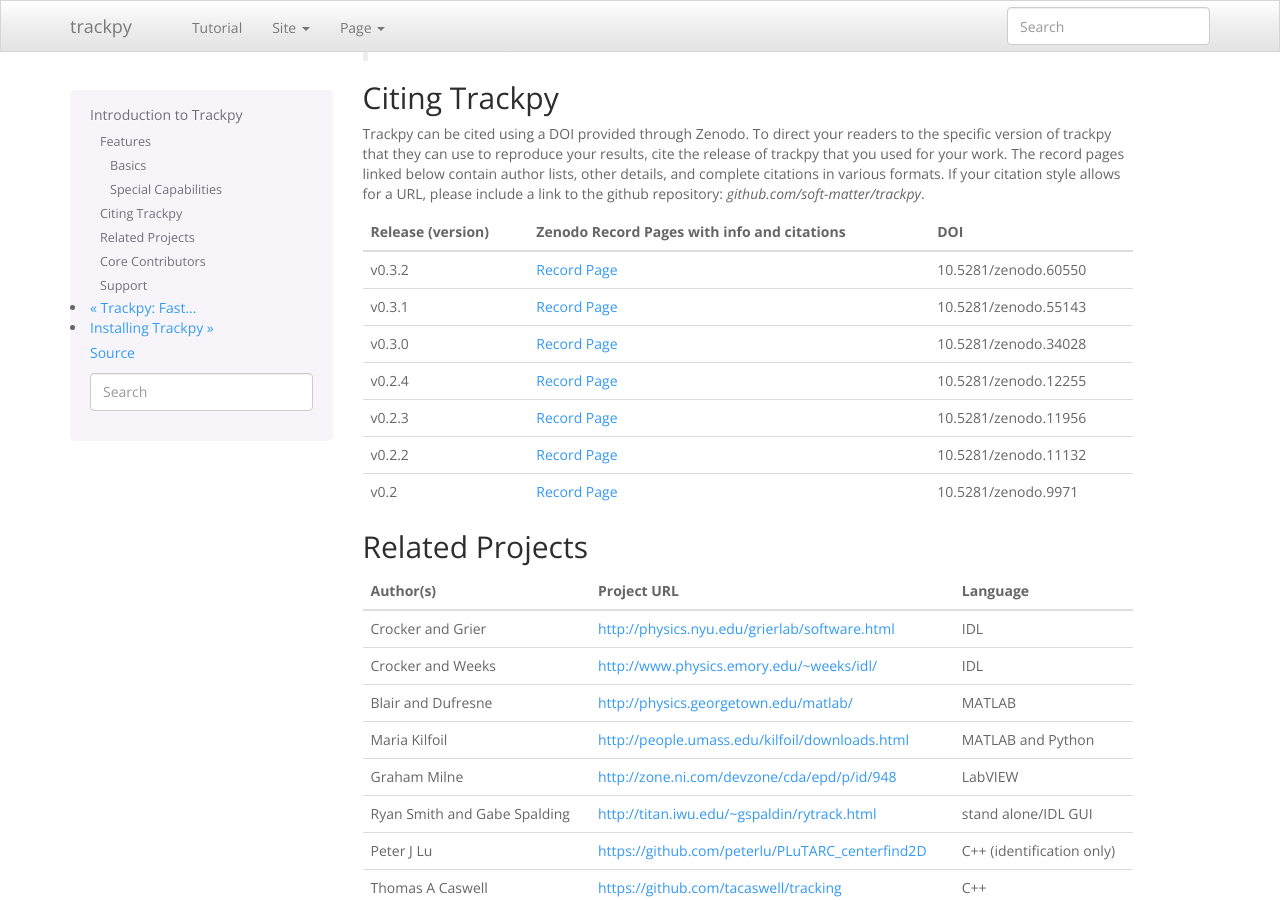
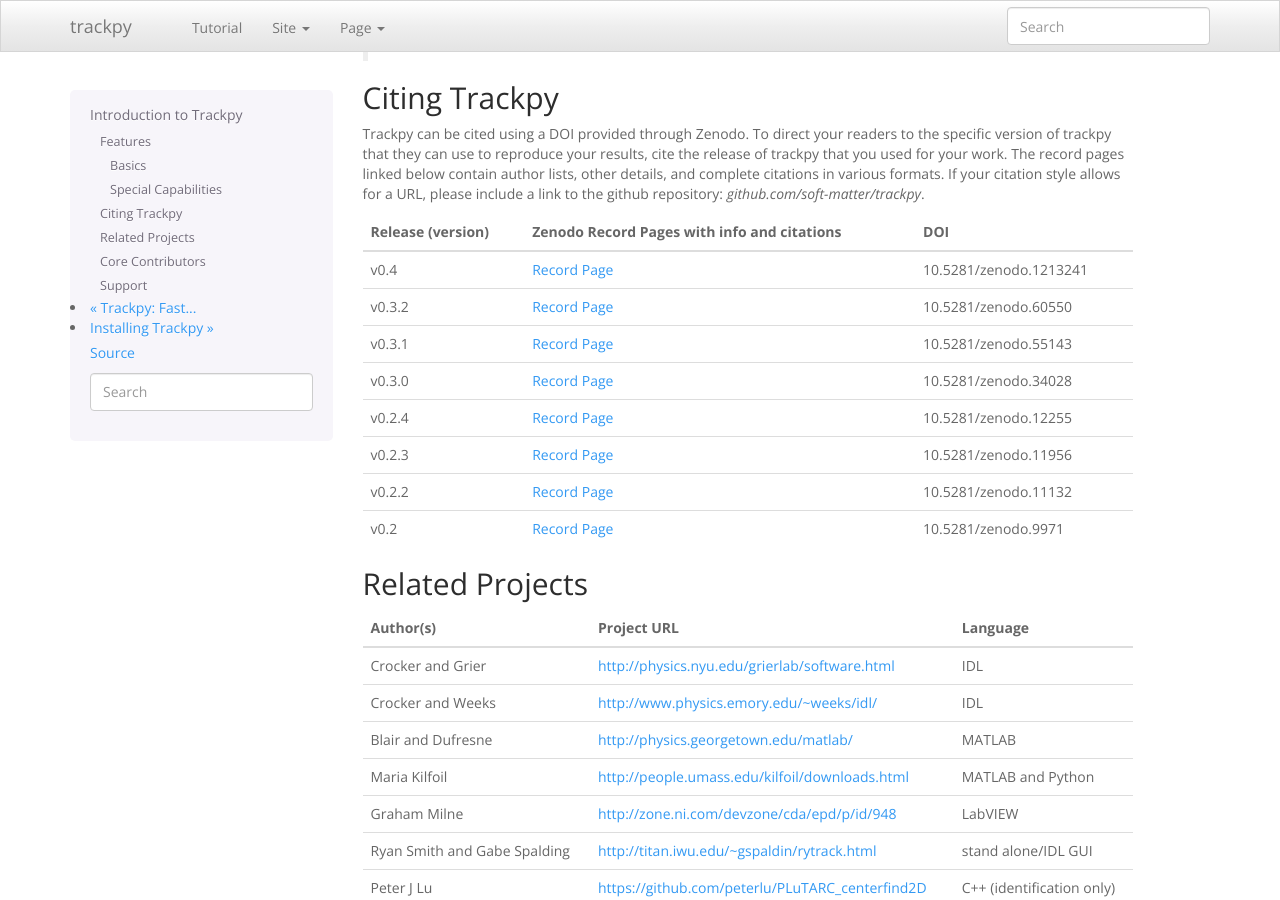
Before and after one commit to soft-matter/trackpy, a Sphinx documentation site: the page built from doc/introduction.rst, in a window 1280 px wide and 900 px high, scrolled down 1329 px. Built offline with Sphinx 7.4.7, drawn with Linux system fonts in a browser that asks for light colours; pages that are not in the unit, such as notebooks, are missing from menus; the version number could not be read and is left out.

Commit message:
DOC: Add Zenodo DOI for v0.4

```diff
--- a/doc/introduction.rst
+++ b/doc/introduction.rst
@@ -77,17 +77,18 @@
 please include a link to the github repository:
 `github.com/soft-matter/trackpy`.
 
-================= ================================================= ====================
-Release (version) Zenodo Record Pages with info and citations       DOI
-================= ================================================= ====================
-v0.3.2            `Record Page <https://zenodo.org/record/60550>`__ 10.5281/zenodo.60550
-v0.3.1            `Record Page <https://zenodo.org/record/55143>`__ 10.5281/zenodo.55143
-v0.3.0            `Record Page <https://zenodo.org/record/34028>`__ 10.5281/zenodo.34028
-v0.2.4            `Record Page <https://zenodo.org/record/12255>`__ 10.5281/zenodo.12255
-v0.2.3            `Record Page <https://zenodo.org/record/11956>`__ 10.5281/zenodo.11956
-v0.2.2            `Record Page <https://zenodo.org/record/11132>`__ 10.5281/zenodo.11132
-v0.2              `Record Page <https://zenodo.org/record/9971>`__  10.5281/zenodo.9971
-================= ================================================= ====================
+================= =================================================== ======================
+Release (version) Zenodo Record Pages with info and citations         DOI
+================= =================================================== ======================
+v0.4              `Record Page <https://zenodo.org/record/1213241>`__ 10.5281/zenodo.1213241
+v0.3.2            `Record Page <https://zenodo.org/record/60550>`__   10.5281/zenodo.60550
+v0.3.1            `Record Page <https://zenodo.org/record/55143>`__   10.5281/zenodo.55143
+v0.3.0            `Record Page <https://zenodo.org/record/34028>`__   10.5281/zenodo.34028
+v0.2.4            `Record Page <https://zenodo.org/record/12255>`__   10.5281/zenodo.12255
+v0.2.3            `Record Page <https://zenodo.org/record/11956>`__   10.5281/zenodo.11956
+v0.2.2            `Record Page <https://zenodo.org/record/11132>`__   10.5281/zenodo.11132
+v0.2              `Record Page <https://zenodo.org/record/9971>`__    10.5281/zenodo.9971
+================= =================================================== ======================
 
 Related Projects
 ^^^^^^^^^^^^^^^^
```
Also changed, not shown: README.md (+1 -1 lines).
